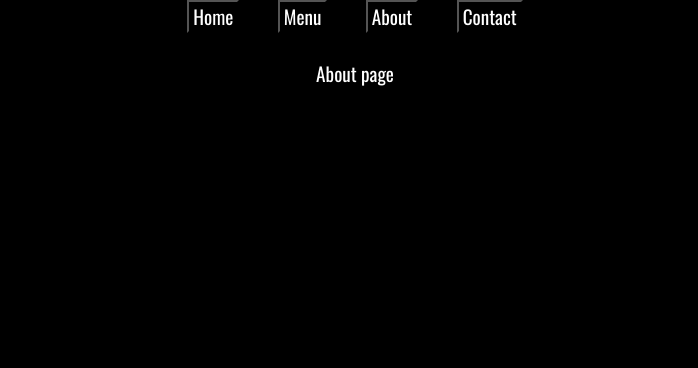
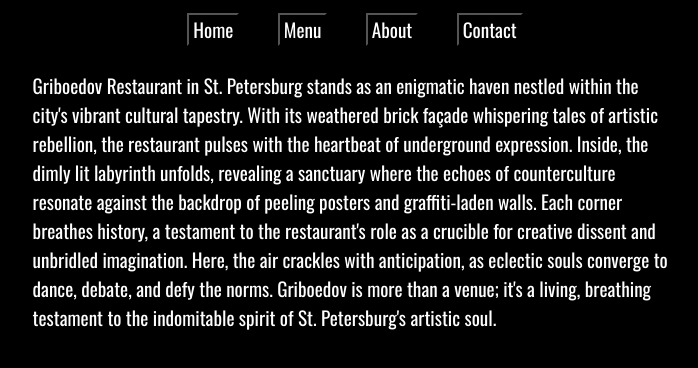
Before and after one commit to AiratMurtazin/odin-restaurant-page, a website built with webpack: page dist/index.html in a window 1280 px wide. Both pictures are taken after a click on the button "About". Shown: the whole page, without its empty margins (285-983 px from the left). Built offline with nearby package versions, Linux system fonts and the light colour scheme; a web font is replaced by a local one.

Commit message:
final page

```diff
--- a/src/about.js
+++ b/src/about.js
@@ -1,3 +1,14 @@
 export function aboutPage() {
-	content.innerHTML = `<p>About page</p>`
+	content.innerHTML = `<p class="textAbout">Griboedov Restaurant in St. Petersburg stands as an enigmatic haven
+		nestled within the city's vibrant cultural tapestry. With its weathered
+		brick façade whispering tales of artistic rebellion, the restaurant
+		pulses with the heartbeat of underground expression. Inside, the dimly
+		lit labyrinth unfolds, revealing a sanctuary where the echoes of
+		counterculture resonate against the backdrop of peeling posters and
+		graffiti-laden walls. Each corner breathes history, a testament to the
+		restaurant's role as a crucible for creative dissent and unbridled
+		imagination. Here, the air crackles with anticipation, as eclectic souls
+		converge to dance, debate, and defy the norms. Griboedov is more than a
+		venue; it's a living, breathing testament to the indomitable spirit of
+		St. Petersburg's artistic soul.</p>`
 }
--- a/src/contact.js
+++ b/src/contact.js
@@ -1,3 +1,3 @@
 export function contactPage() {
-	content.innerHTML = `<p>Contact page</p>`
+	content.innerHTML = `<p>St.Petersburg, Griboedov st. 69, +79218889999</p>`
 }
--- a/src/homePage.js
+++ b/src/homePage.js
@@ -5,17 +5,6 @@
 
   <div class="textImg">
 	<p>
-		Griboedov Restaurant in St. Petersburg stands as an enigmatic haven
-		nestled within the city's vibrant cultural tapestry. With its weathered
-		brick façade whispering tales of artistic rebellion, the restaurant
-		pulses with the heartbeat of underground expression. Inside, the dimly
-		lit labyrinth unfolds, revealing a sanctuary where the echoes of
-		counterculture resonate against the backdrop of peeling posters and
-		graffiti-laden walls. Each corner breathes history, a testament to the
-		restaurant's role as a crucible for creative dissent and unbridled
-		imagination. Here, the air crackles with anticipation, as eclectic souls
-		converge to dance, debate, and defy the norms. Griboedov is more than a
-		venue; it's a living, breathing testament to the indomitable spirit of
-		St. Petersburg's artistic soul.
+		Griboedov Restaurant in St. Petersburg the place you won't forget.
 	</p> <img src="../src/assets/images/griboedov.jpg" alt="griboedov" class="griboedovImg"/></div>`
 }
--- a/src/style.css
+++ b/src/style.css
@@ -17,6 +17,7 @@
 	display: flex;
 	justify-content: center;
 	gap: 3%;
+	margin-top: 1%;
 }
 
 header nav button {
@@ -49,12 +50,15 @@
 
 .textImg p {
 	width: 40ch;
+	margin-top: 10%;
 }
 
 .griboedovImg {
 	border-radius: 6px;
 	box-shadow: 21px 15px 27px 0px rgba(255, 255, 255, 0.2);
 }
+
+/* MENU */
 
 .brown-snake {
 	width: 25%;
@@ -84,3 +88,7 @@
 	width: 70%;
 	border-radius: 6px;
 }
+
+.textAbout {
+	width: 65ch;
+}
```
Also changed, not shown: dist/main.js.
